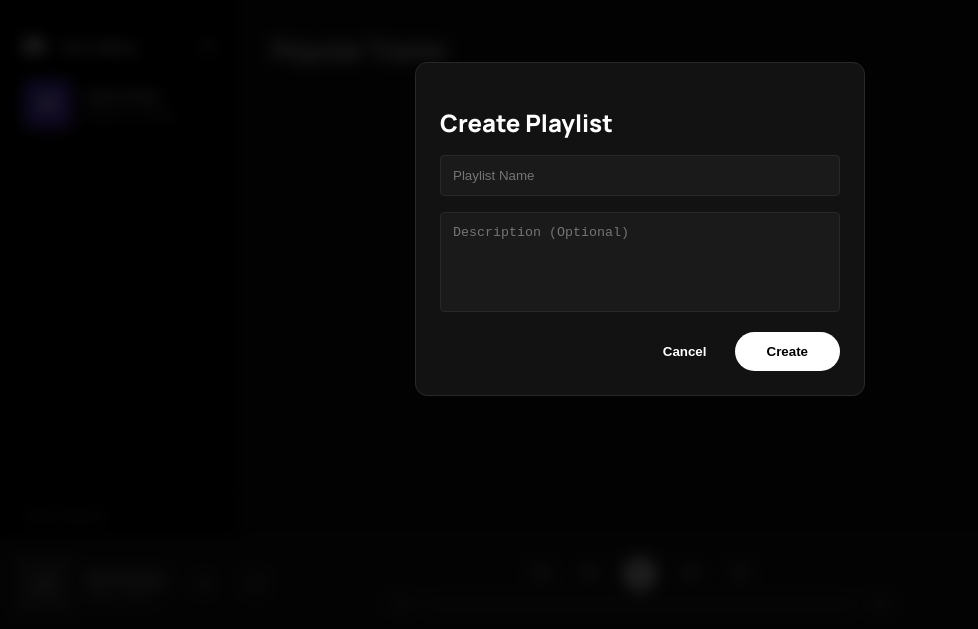
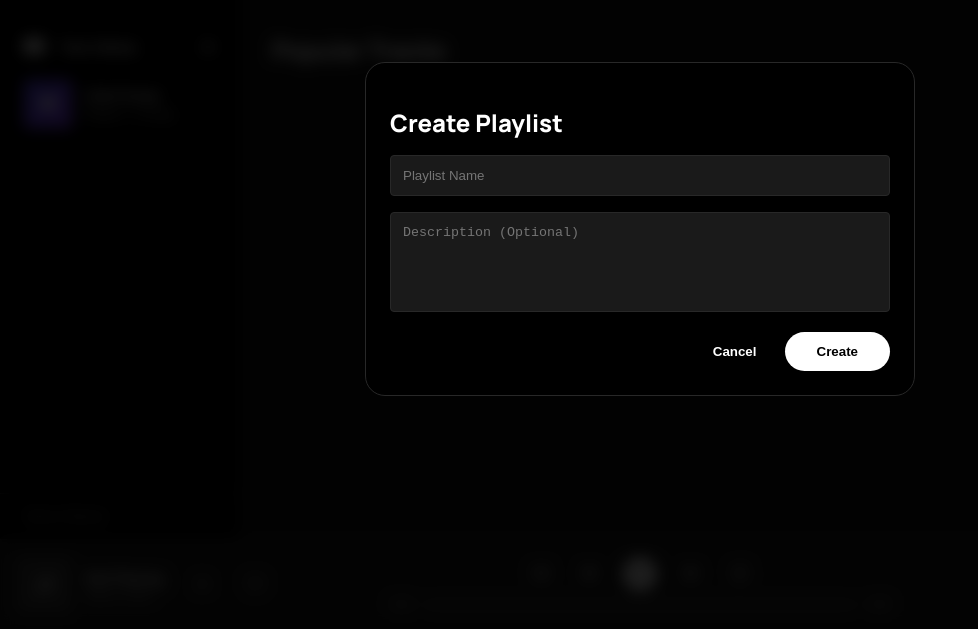
Before and after one commit to 4simpleproblems/Velium, a website: page index.html in a window 1280 px wide. Both pictures are taken after a click on the icon 208 px from the left and 218 px from the top of the page. Shown: the part 171-800 px from the top of the page, without its empty margins (0-978 px from the left). Drawn offline with Linux system fonts and the light colour scheme; no server answers.

Commit message:
style: unify all modals to match the help modal style (black background, 20px roundness, 550px width)

```diff
--- a/index.html
+++ b/index.html
@@ -352,7 +352,7 @@
     .vol-bar { width: 90px; height: 4px; background-color: #4d4d4d; display: flex; cursor: pointer; position: relative; border-radius: 2px; }
     .vol-fg { height: 100%; background-color: var(--text-main); border-radius: 2px; }
     .modal-overlay { position: fixed; inset: 0; background: rgba(0, 0, 0, 0.85); backdrop-filter: blur(8px); display: none; align-items: center; justify-content: center; z-index: 200000; }
-    .modal-content { background-color: var(--bg-elevated); border: 1px solid var(--divider); width: 90%; max-width: 400px; border-radius: 12px; padding: 24px; }
+    .modal-content { background-color: #000000; border: 1px solid var(--divider); width: 90%; max-width: 550px; border-radius: 20px; padding: 24px; box-sizing: border-box; }
     .modal-title { font-size: 24px; font-weight: 800; margin-bottom: 16px; color: var(--text-main); font-family: 'Manrope', sans-serif; }
     .modal-input { width: 100%; background-color: var(--bg-highlight); border: 1px solid var(--divider); color: var(--text-main); padding: 12px; border-radius: 4px; margin-bottom: 16px; outline: none; box-sizing: border-box; }
     .modal-buttons { display: flex; justify-content: flex-end; gap: 12px; }
```
Also changed, not shown: test.html (+1 -1 lines).
